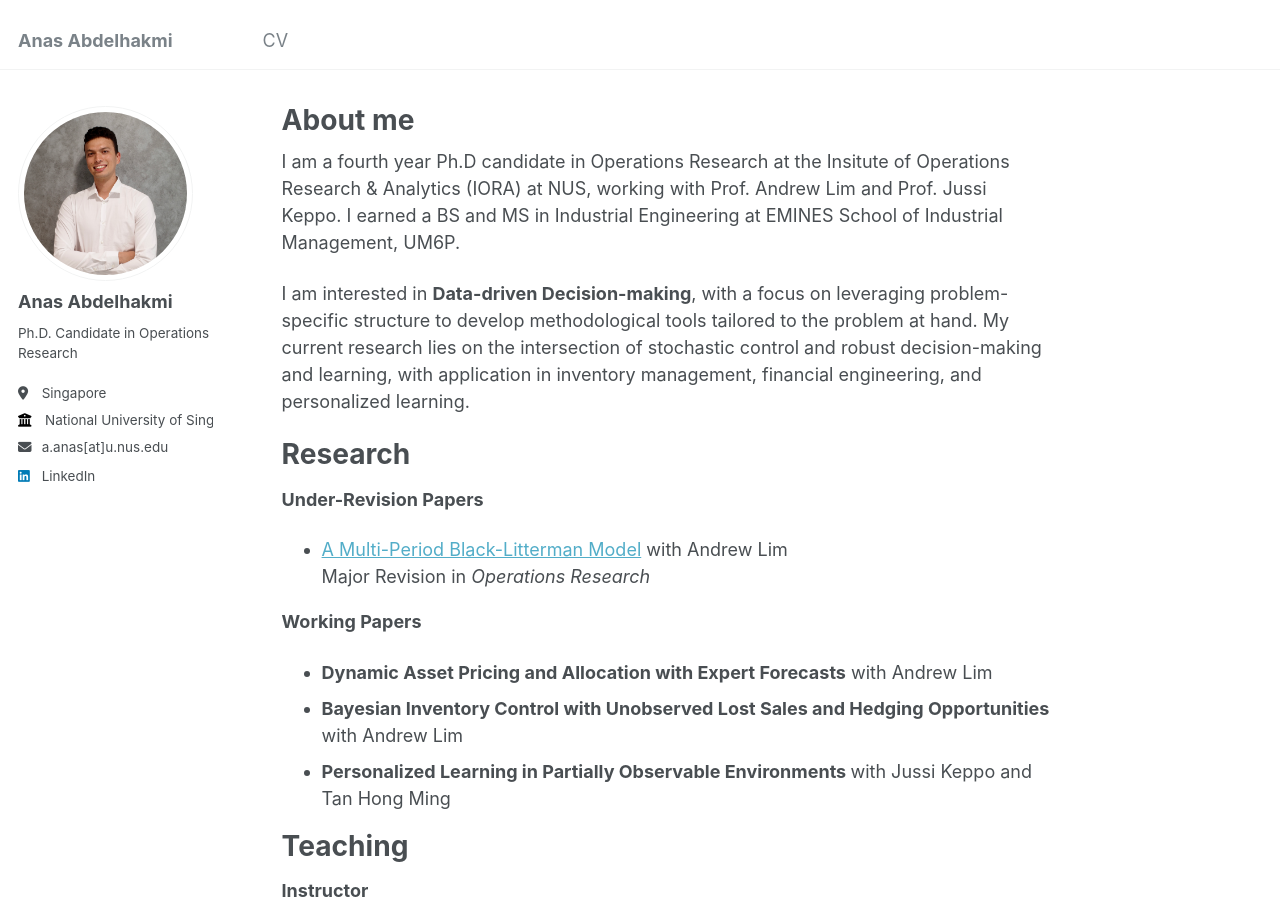
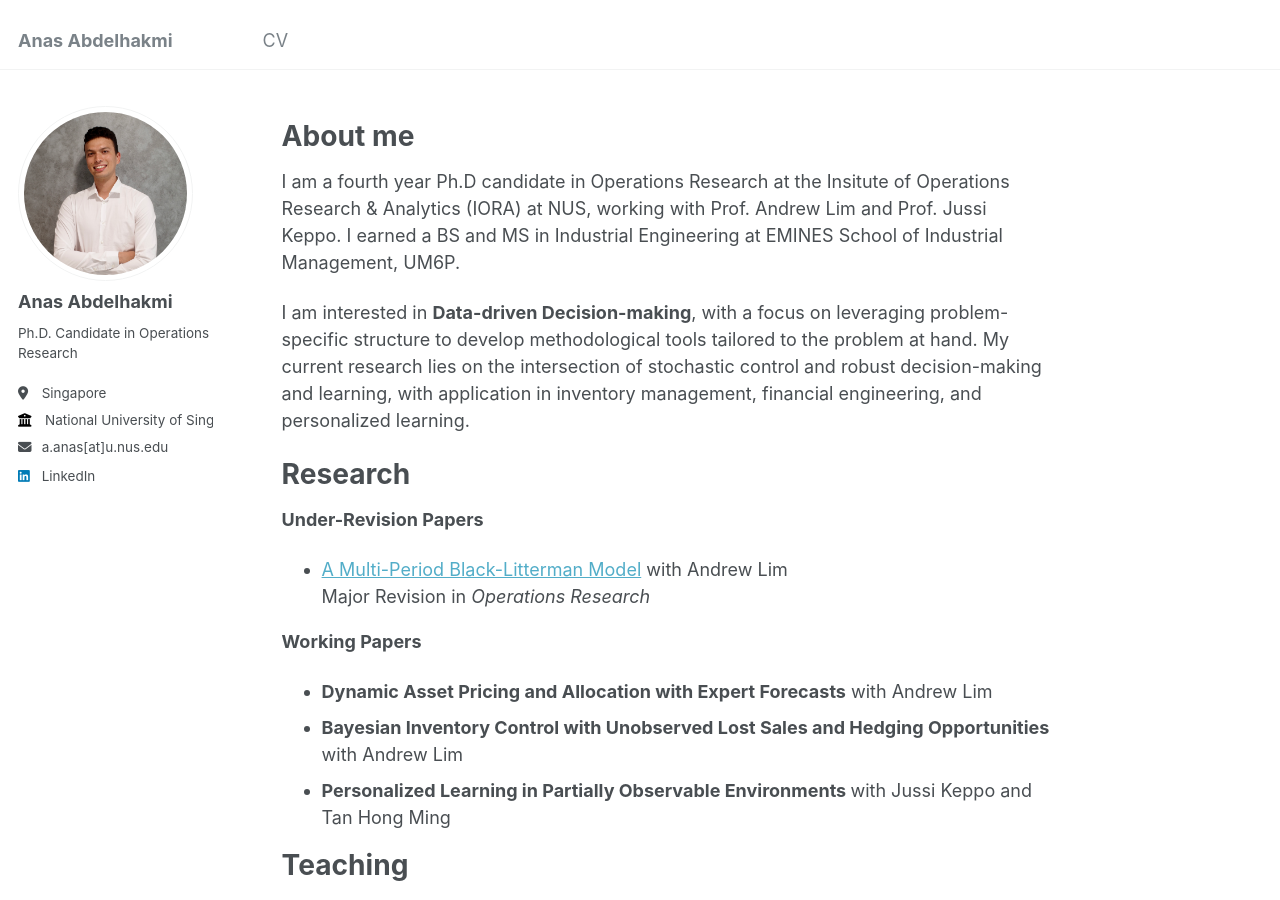
Before and after one commit to abdanas/abdanas.github.io, a Jekyll site: the page built from _pages/about.md, in a window 1280 px wide and 900 px high. Built offline with Jekyll 4.4.1, drawn with Linux system fonts in a browser that asks for light colours.

```diff
--- a/_pages/about.md
+++ b/_pages/about.md
@@ -1,11 +1,14 @@
 ---
 permalink: /
-title: "About me"
+title: ""
 author_profile: true
 redirect_from:
   - /about/
   - /about.html
 ---
+
+About me
+=========
 
 I am a fourth year Ph.D candidate in Operations Research at the Insitute of Operations Research & Analytics (IORA) at NUS, working with Prof. Andrew Lim and Prof. Jussi Keppo. I earned a BS and MS in Industrial Engineering at EMINES School of Industrial Management, UM6P.
 
```
